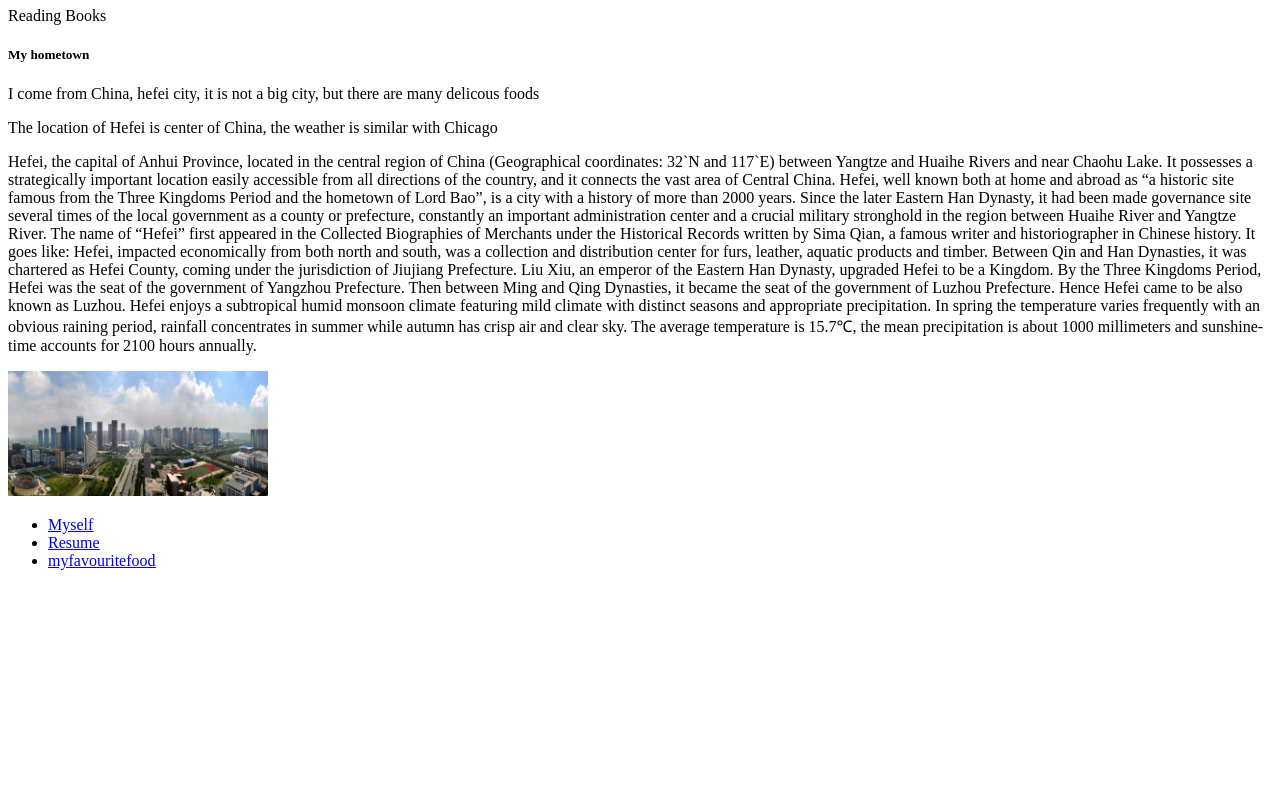
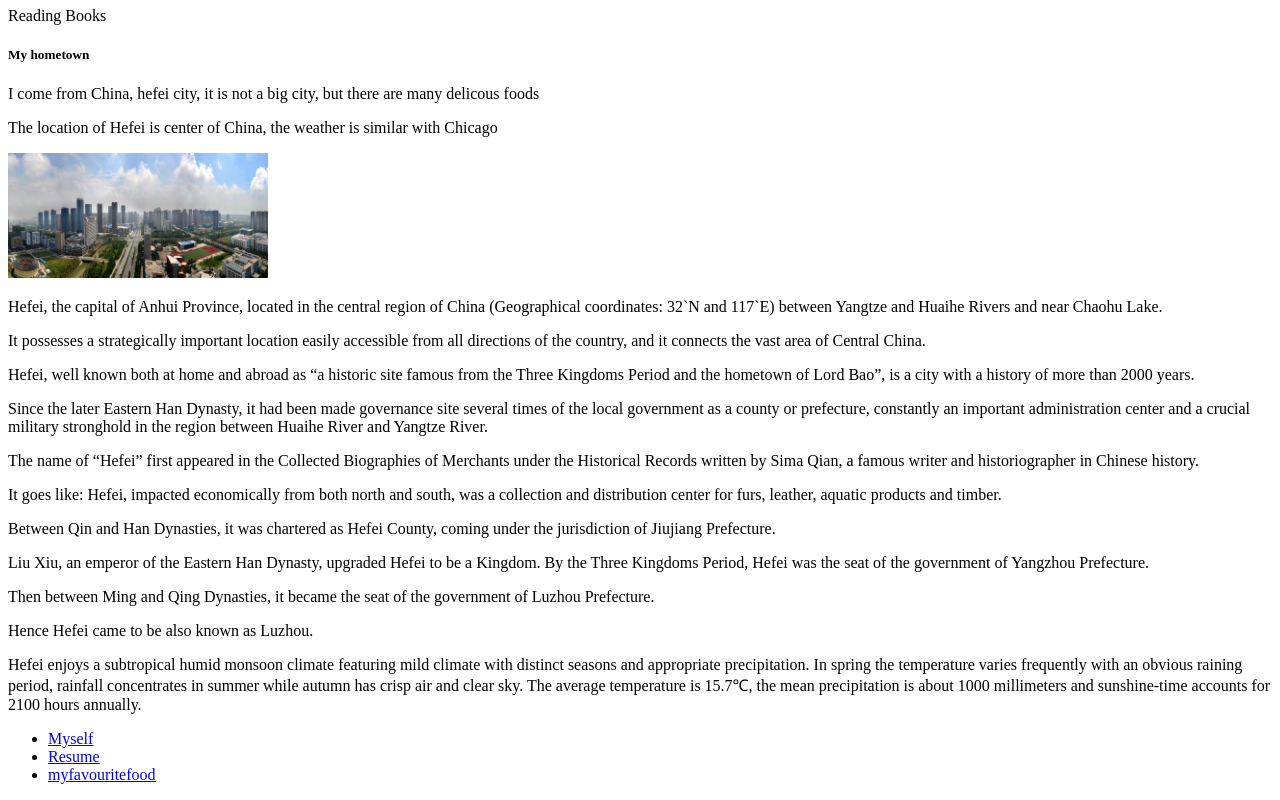
Before and after one commit to bbbbowenlu/project-1, a plain HTML site: page Myself.html in a window 1280 px wide. Shown: the part 720-1520 px from the top of the page. Before the commit the page ends 1306 px from the top, so only its background shows below. Drawn offline with Linux system fonts and the light colour scheme.

Commit message:
Update Myself.html

```diff
--- a/Myself.html
+++ b/Myself.html
@@ -18,11 +18,29 @@
 	<h5>My hometown</h5>
   <P>I come from China, hefei city, it is not a big city, but there are many delicous foods</p>
   <p>The location of Hefei is center of China, the weather is similar with Chicago</P>
-  	<p>Hefei, the capital of Anhui Province, located in the central region of China (Geographical coordinates: 32`N and 117`E) between Yangtze and Huaihe Rivers and near Chaohu Lake. It possesses a strategically important location easily accessible from all directions of the country, and it connects the vast area of Central China.
-	Hefei, well known both at home and abroad as “a historic site famous from the Three Kingdoms Period and the hometown of Lord Bao”, is a city with a history of more than 2000 years. Since the later Eastern Han Dynasty, it had been made governance site several times of the local government as a county or prefecture, constantly an important administration center and a crucial military stronghold in the region between Huaihe River and Yangtze River.
-	The name of “Hefei” first appeared in the Collected Biographies of Merchants under the Historical Records written by Sima Qian, a famous writer and historiographer in Chinese history. It goes like: Hefei, impacted economically from both north and south, was a collection and distribution center for furs, leather, aquatic products and timber. Between Qin and Han Dynasties, it was chartered as Hefei County, coming under the jurisdiction of Jiujiang Prefecture. Liu Xiu, an emperor of the Eastern Han Dynasty, upgraded Hefei to be a Kingdom. By the Three Kingdoms Period, Hefei was the seat of the government of Yangzhou Prefecture. Then between Ming and Qing Dynasties, it became the seat of the government of Luzhou Prefecture. Hence Hefei came to be also known as Luzhou.
-	Hefei enjoys a subtropical humid monsoon climate featuring mild climate with distinct seasons and appropriate precipitation. In spring the temperature varies frequently with an obvious raining period, rainfall concentrates in summer while autumn has crisp air and clear sky. The average temperature is 15.7℃, the mean precipitation is about 1000 millimeters and sunshine-time accounts for 2100 hours annually.</p>
 	<img src="images/hefei1.jpg" alt="myself" width=260>
+  	<p>Hefei, the capital of Anhui Province, located in the central region of China (Geographical coordinates: 32`N and 117`E) between Yangtze and Huaihe Rivers and near Chaohu Lake.</p>
+
+	<p>It possesses a strategically important location easily accessible from all directions of the country, and it connects the vast area of Central China.</p>
+
+	<p>Hefei, well known both at home and abroad as “a historic site famous from the Three Kingdoms Period and the hometown of Lord Bao”, is a city with a history of more than 2000 years. </p>
+
+	<p>Since the later Eastern Han Dynasty, it had been made governance site several times of the local government as a county or prefecture, constantly an important administration center and a crucial military stronghold in the region between Huaihe River and Yangtze River.</p>
+
+	<p>The name of “Hefei” first appeared in the Collected Biographies of Merchants under the Historical Records written by Sima Qian, a famous writer and historiographer in Chinese history. </p>
+
+	<p>It goes like: Hefei, impacted economically from both north and south, was a collection and distribution center for furs, leather, aquatic products and timber. </p>
+
+	<p>Between Qin and Han Dynasties, it was chartered as Hefei County, coming under the jurisdiction of Jiujiang Prefecture.</p>
+
+	<p>Liu Xiu, an emperor of the Eastern Han Dynasty, upgraded Hefei to be a Kingdom. By the Three Kingdoms Period, Hefei was the seat of the government of Yangzhou Prefecture.</p>
+
+	<p>Then between Ming and Qing Dynasties, it became the seat of the government of Luzhou Prefecture. </p>
+
+	<p>Hence Hefei came to be also known as Luzhou.</p>
+
+	<p>Hefei enjoys a subtropical humid monsoon climate featuring mild climate with distinct seasons and appropriate precipitation. In spring the temperature varies frequently with an obvious raining period, rainfall concentrates in summer while autumn has crisp air and clear sky. The average temperature is 15.7℃, the mean precipitation is about 1000 millimeters and sunshine-time accounts for 2100 hours annually.</p>
+
 	<ul>
 	<li> <a href="Myself.html"><u>Myself</u></a> </li>
 	<li> <a href="Resume.html"><u>Resume</u></a></li>
```
